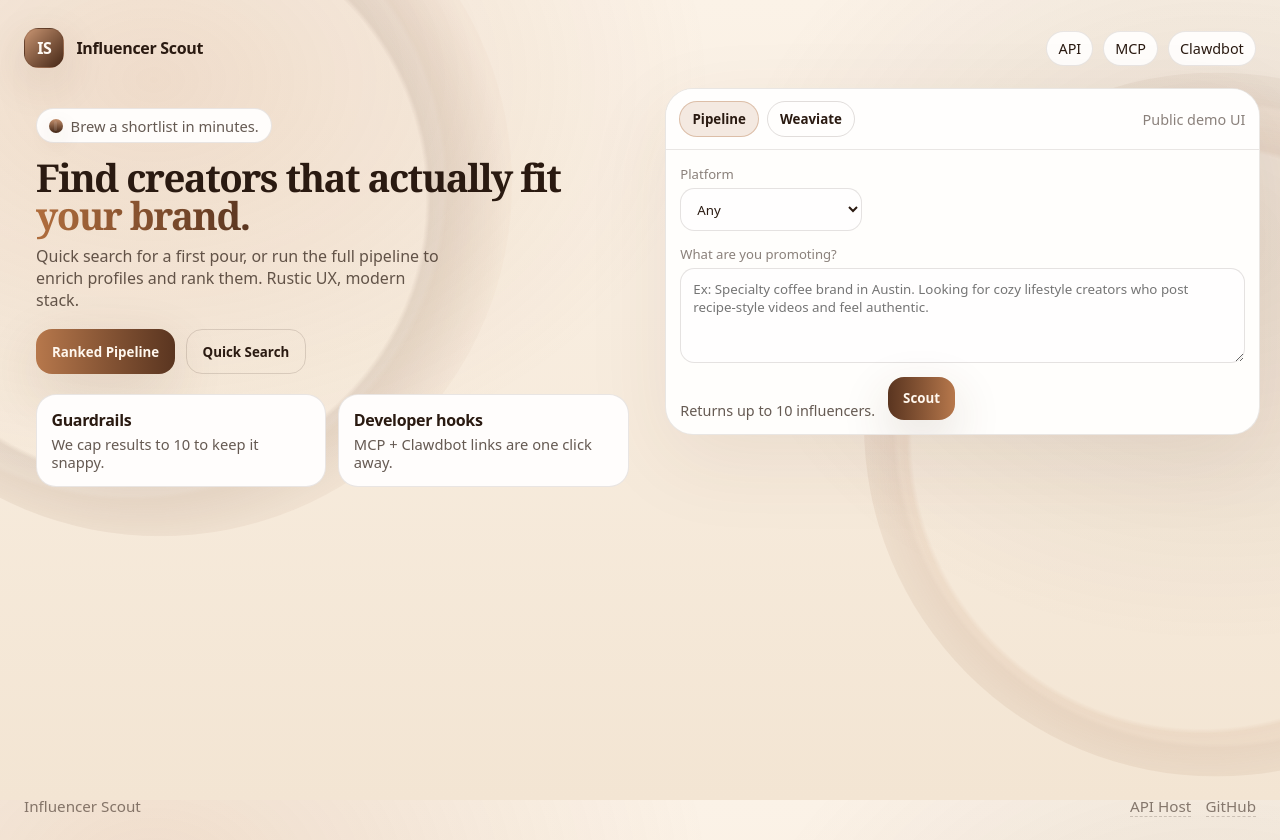
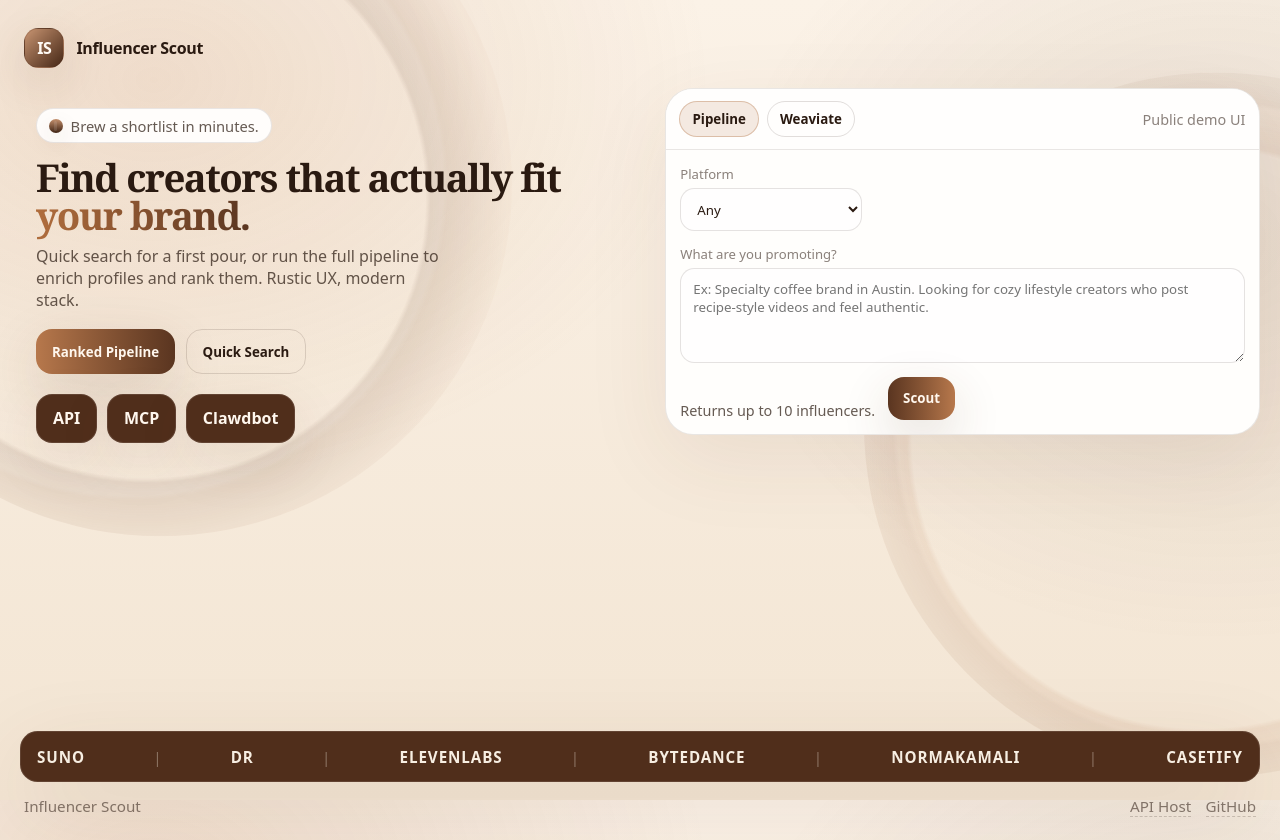
Before and after one commit to maikyonn/influencer-scout, a SvelteKit app in the folder apps/influencer-scout-web/: page / in a window 1280 px wide. Built offline with nearby package versions, Linux system fonts and the light colour scheme.

Commit message:
Web: move dev links to dark CTAs; add customer logo bar

```diff
--- a/apps/influencer-scout-web/src/routes/+page.svelte
+++ b/apps/influencer-scout-web/src/routes/+page.svelte
@@ -220,23 +220,6 @@
 			<div class="logo">IS</div>
 			<div class="title">Influencer Scout</div>
 		</div>
-		<nav class="links">
-			<a class="link" href="https://api.penni-ai.com/openapi.yaml" target="_blank" rel="noreferrer">API</a>
-			<a
-				class="link"
-				href="https://github.com/maikyonn/influencer-scout/tree/main/apps/mcp-server"
-				target="_blank"
-				rel="noreferrer"
-				>MCP</a
-			>
-			<a
-				class="link"
-				href="https://github.com/maikyonn/influencer-scout/blob/main/skills/clawdbot-influencer-scout/SKILL.md"
-				target="_blank"
-				rel="noreferrer"
-				>Clawdbot</a
-			>
-		</nav>
 	</header>
 
 	<main class="grid">
@@ -263,15 +246,22 @@
 				</button>
 			</div>
 
-			<div class="mini" data-hero>
-				<div class="mini-card">
-					<div class="mini-title">Guardrails</div>
-					<div class="mini-body">We cap results to 10 to keep it snappy.</div>
-				</div>
-				<div class="mini-card">
-					<div class="mini-title">Developer hooks</div>
-					<div class="mini-body">MCP + Clawdbot links are one click away.</div>
-				</div>
+			<div class="dev-ctas" data-hero>
+				<a class="cta dark" href="https://api.penni-ai.com/openapi.yaml" target="_blank" rel="noreferrer">API</a>
+				<a
+					class="cta dark"
+					href="https://github.com/maikyonn/influencer-scout/tree/main/apps/mcp-server"
+					target="_blank"
+					rel="noreferrer"
+					>MCP</a
+				>
+				<a
+					class="cta dark"
+					href="https://github.com/maikyonn/influencer-scout/blob/main/skills/clawdbot-influencer-scout/SKILL.md"
+					target="_blank"
+					rel="noreferrer"
+					>Clawdbot</a
+				>
 			</div>
 		</section>
 
@@ -414,10 +404,28 @@
 	</main>
 
 	<footer class="foot">
-		<div class="foot-left">Influencer Scout</div>
-		<div class="foot-right">
-			<a href="https://api.penni-ai.com" target="_blank" rel="noreferrer">API Host</a>
-			<a href="https://github.com/maikyonn/influencer-scout" target="_blank" rel="noreferrer">GitHub</a>
+		<div class="logo-bar" aria-label="Customer logos (placeholders)">
+			<div class="logo-strip">
+				<span class="logo-mark">SUNO</span>
+				<span class="sep">|</span>
+				<span class="logo-mark">DR</span>
+				<span class="sep">|</span>
+				<span class="logo-mark">ElevenLabs</span>
+				<span class="sep">|</span>
+				<span class="logo-mark">ByteDance</span>
+				<span class="sep">|</span>
+				<span class="logo-mark">NORMAKAMALI</span>
+				<span class="sep">|</span>
+				<span class="logo-mark">CASETiFY</span>
+			</div>
+		</div>
+
+		<div class="foot-row">
+			<div class="foot-left">Influencer Scout</div>
+			<div class="foot-right">
+				<a href="https://api.penni-ai.com" target="_blank" rel="noreferrer">API Host</a>
+				<a href="https://github.com/maikyonn/influencer-scout" target="_blank" rel="noreferrer">GitHub</a>
+			</div>
 		</div>
 	</footer>
 </div>
@@ -509,28 +517,6 @@
 		letter-spacing: -0.02em;
 	}
 
-	.links {
-		display: flex;
-		gap: 0.6rem;
-		flex-wrap: wrap;
-		justify-content: flex-end;
-	}
-
-	.link {
-		padding: 0.45rem 0.7rem;
-		border-radius: 999px;
-		text-decoration: none;
-		font-size: 0.9rem;
-		background: color-mix(in oklab, white 76%, var(--paper));
-		border: 1px solid color-mix(in oklab, var(--ink) 10%, transparent);
-		transition: transform 140ms ease, background 140ms ease, border-color 140ms ease;
-	}
-
-	.link:hover {
-		transform: translateY(-1px);
-		border-color: color-mix(in oklab, var(--accent2) 45%, transparent);
-	}
-
 	.grid {
 		display: grid;
 		grid-template-columns: 1.05fr 1fr;
@@ -614,6 +600,9 @@
 		background: linear-gradient(90deg, color-mix(in oklab, var(--accent) 92%, #fff7ee), var(--accent2));
 		box-shadow: 0 18px 55px color-mix(in oklab, var(--accent2) 14%, transparent);
 		transition: transform 140ms ease;
+		text-decoration: none;
+		display: inline-flex;
+		align-items: center;
 	}
 
 	.cta:hover {
@@ -627,29 +616,16 @@
 		box-shadow: none;
 	}
 
-	.mini {
-		display: grid;
-		grid-template-columns: repeat(2, minmax(0, 1fr));
-		gap: 0.75rem;
+	.cta.dark {
+		background: color-mix(in oklab, var(--accent2) 92%, black);
+		border: 1px solid color-mix(in oklab, #fff 10%, transparent);
+		box-shadow: 0 18px 55px color-mix(in oklab, var(--accent2) 10%, transparent);
 	}
 
-	.mini-card {
-		padding: 0.9rem;
-		border-radius: var(--radius-lg);
-		background: color-mix(in oklab, white 80%, var(--paper));
-		border: 1px solid color-mix(in oklab, var(--ink) 10%, transparent);
-	}
-
-	.mini-title {
-		font-weight: 700;
-		letter-spacing: -0.02em;
-		margin-bottom: 0.25rem;
-	}
-
-	.mini-body {
-		color: var(--muted);
-		font-size: 0.92rem;
-		line-height: 1.25;
+	.dev-ctas {
+		display: flex;
+		gap: 0.6rem;
+		flex-wrap: wrap;
 	}
 
 	.panel {
@@ -882,14 +858,49 @@
 	}
 
 	.foot {
-		display: flex;
-		justify-content: space-between;
-		gap: 1rem;
-		padding: 1.25rem 0.25rem 0.2rem;
+		display: grid;
+		gap: 0.85rem;
+		padding: 1.25rem 0 0.2rem;
 		color: var(--muted2);
 		font-size: 0.95rem;
 		position: relative;
 		z-index: 2;
+	}
+
+	.logo-bar {
+		border-radius: 1.1rem;
+		background: color-mix(in oklab, var(--accent2) 92%, black);
+		border: 1px solid color-mix(in oklab, #fff 10%, transparent);
+		box-shadow: 0 28px 90px color-mix(in oklab, var(--accent2) 12%, transparent);
+		padding: 0.9rem 1rem;
+		overflow: hidden;
+	}
+
+	.logo-strip {
+		display: flex;
+		gap: 1.2rem;
+		align-items: center;
+		justify-content: space-between;
+		flex-wrap: wrap;
+		color: #f7eee2;
+		letter-spacing: 0.06em;
+		text-transform: uppercase;
+	}
+
+	.logo-mark {
+		font-weight: 800;
+		font-size: 0.95rem;
+	}
+
+	.sep {
+		opacity: 0.35;
+	}
+
+	.foot-row {
+		display: flex;
+		justify-content: space-between;
+		gap: 1rem;
+		padding: 0 0.25rem;
 	}
 
 	.foot-right {
@@ -911,8 +922,8 @@
 		.hero {
 			padding: 0.5rem 0.25rem 0;
 		}
-		.mini {
-			grid-template-columns: 1fr;
+		.logo-strip {
+			justify-content: center;
 		}
 		.controls {
 			grid-template-columns: 1fr;
```
